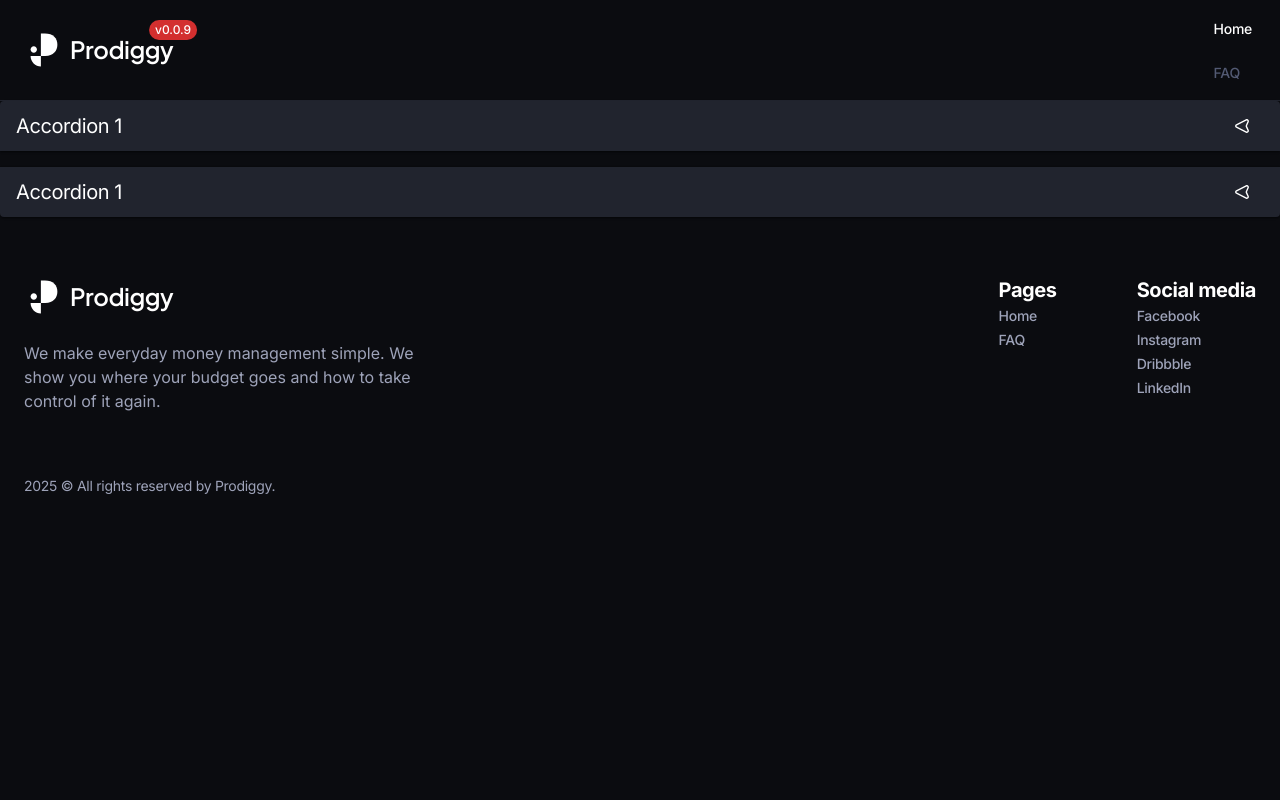
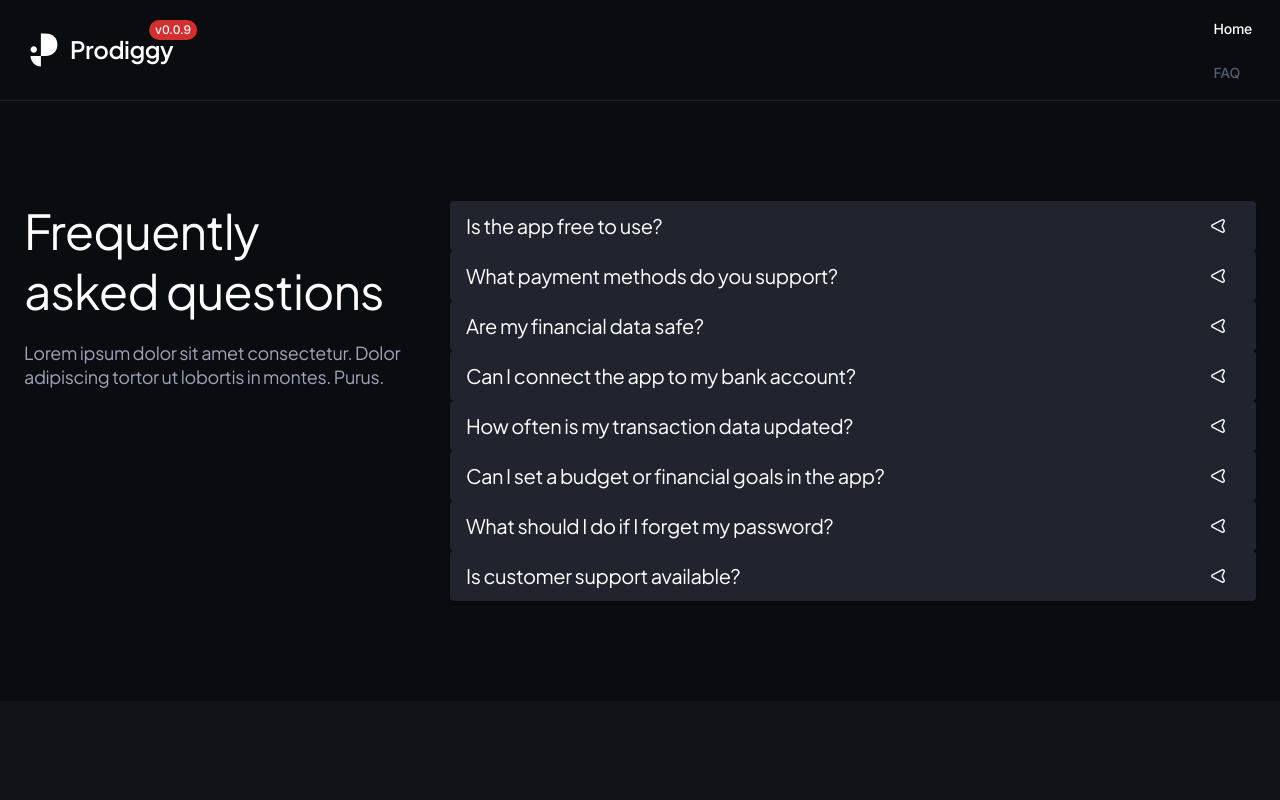
Before and after one commit to dignauts/prodiggy, a Next.js app in the folder next/: page /faq in a window 1280 px wide. Shown: the top 800 px of the page. Built offline with nearby package versions, Linux system fonts and the light colour scheme; what @apollo/client-integration-nextjs, @mui/material-nextjs would draw is missing.

Commit message:
feature: faq section - module

```diff
--- a/next/app/(primary)/faq/page.tsx
+++ b/next/app/(primary)/faq/page.tsx
@@ -1,9 +1,12 @@
-import FaqComponent from '#da/components/main/FaqComponent';
+'use client';
+
+import FaqSectionModule from '#da/modules/sections/FaqSectionModule';
+import GetStartedSectionModule from '#da/modules/sections/GetStartedSectionModule';
 
 const Faq = () => (
   <>
-    <FaqComponent />
-    <FaqComponent />
+    <FaqSectionModule />
+    <GetStartedSectionModule />
   </>
 );
 
--- a/next/components/main/FaqComponent/faq.component.tsx
+++ b/next/components/main/FaqComponent/faq.component.tsx
@@ -1,15 +1,32 @@
 import { Accordion, AccordionDetails, AccordionSummary, Typography } from '@mui/material';
+import clsx from 'clsx';
+import { motion } from 'motion/react';
 import { forwardRef } from 'react';
 
 import ArrowLeftIconComponent from '#da/components/icons/arrowLeftIcon.component';
 import { FAQ_CLASS_NAME, FAQ_COMPONENT_NAME } from '#da/components/main/FaqComponent/faq.constants';
+import { FaqComponentProps } from '#da/components/main/FaqComponent/faq.props';
+import { FONT_WEIGHT } from '#da/theme/constants.theme';
+
 import '#da/components/main/FaqComponent/faq.styles.scss';
 
-const FaqComponent = forwardRef<HTMLDivElement>((props, ref) => (
+const FaqComponent = forwardRef<HTMLDivElement, FaqComponentProps>(({
+  children, className, sx, title
+}, ref) => (
+  <motion.div
+    animate={{ opacity: 1, scale: 1 }}
+    initial={{ opacity: 0, scale: 0.1 }}
+    transition={{
+      duration: 0.45,
+      scale: { type: 'spring', visualDuration: 0.45, bounce: 0.3 }
+    }}
+  >
+
     <Accordion
-    className={FAQ_CLASS_NAME.ROOT}
+      className={clsx(FAQ_CLASS_NAME.ROOT, className)}
       disableGutters
       ref={ref}
+      sx={sx}
       variant='elevation'
     >
       <AccordionSummary
@@ -21,14 +38,21 @@ const FaqComponent = forwardRef<HTMLDivElement>((props, ref) => (
           component="span"
           variant='h5'
         >
-        Accordion 1
+          { title }
         </Typography>
       </AccordionSummary>
       <AccordionDetails className={FAQ_CLASS_NAME.CONTENT}>
-      Lorem ipsum dolor sit amet, consectetur adipiscing elit. Suspendisse
-      malesuada lacus ex, sit amet blandit leo lobortis eget.
+        <Typography
+          color='textSecondary'
+          component="span"
+          fontWeight={FONT_WEIGHT.REGULAR}
+          variant='p2'
+        >
+          { children }
+        </Typography>
       </AccordionDetails>
     </Accordion>
+  </motion.div>
 ));
 
 FaqComponent.displayName = FAQ_COMPONENT_NAME;
--- a/next/components/main/FaqComponent/faq.styles.scss
+++ b/next/components/main/FaqComponent/faq.styles.scss
@@ -2,10 +2,6 @@
 @use '../../../theme/scss/utils.scss';
 
 .DaFaqComponent {
-  &-content {
-    color: var(--mui-palette-text-secondary);
-  }
-
   &-header {
     & .MuiAccordionSummary {
       &-expandIconWrapper {
@@ -23,7 +19,7 @@
   }
 
   &-root {
-    background-color: var(--mui-palette-background-default);
+    background-color: transparent;
     box-shadow: none;
     margin-bottom: utils.spacing(2);
 
--- /dev/null
+++ b/next/fakes/faq.fakes.ts
@@ -0,0 +1,36 @@
+import { FaqProps } from '#da/components/main/FaqComponent/faq.props';
+
+export const faqFakes: FaqProps[] = [
+  {
+    title: 'Is the app free to use?',
+    children: 'Yes, the basic features of the app are completely free. We also offer a premium version with additional features for advanced users.'
+  },
+  {
+    title: 'What payment methods do you support?',
+    children: 'We support payments via credit cards (Visa, MasterCard), BLIK, and bank transfers. Apple Pay and Google Pay will be available soon.'
+  },
+  {
+    title: 'Are my financial data safe?',
+    children: 'Absolutely. Data security is our top priority. We use end-to-end encryption and SSL certificates. Your data is stored in compliance with GDPR standards.'
+  },
+  {
+    title: 'Can I connect the app to my bank account?',
+    children: 'Yes, the app allows integration with most banks operating in Poland via secure APIs.'
+  },
+  {
+    title: 'How often is my transaction data updated?',
+    children: 'Your transaction data is updated in real-time or within a few minutes after a transaction is made.'
+  },
+  {
+    title: 'Can I set a budget or financial goals in the app?',
+    children: 'Yes, you can create budgets and set financial goals to help you manage your money more effectively.'
+  },
+  {
+    title: 'What should I do if I forget my password?',
+    children: 'You can easily reset your password using the "Forgot Password" link on the login page. We will send instructions to your registered email.'
+  },
+  {
+    title: 'Is customer support available?',
+    children: 'Yes, our customer support team is available 24/7 via chat and email to help you with any issues.'
+  }
+];
--- a/next/messages/en.messages.json
+++ b/next/messages/en.messages.json
@@ -7,8 +7,13 @@
   },
   "common": {
     "app_version": "v{version}",
+    "no_results": "No results",
     "pages": "Pages",
     "social_media": "Social media"
+  },
+  "faq_section_module": {
+    "description": "Lorem ipsum dolor sit amet consectetur. Dolor adipiscing tortor ut lobortis in montes. Purus.",
+    "title": "Frequently\nasked questions"
   },
   "get_started_section_module": {
     "description": "Take the first step to growing your business",
--- /dev/null
+++ b/next/modules/sections/FaqSectionModule/faqSection.constants.ts
@@ -0,0 +1,10 @@
+import { defineClassName } from '#da/theme/utils/defineClassName.util';
+
+export const FAQ_SECTION_MODULE_NAME = 'FaqSectionModule';
+
+export const FAQ_SECTION_CLASS_NAME = {
+  EMPTY_LIST: defineClassName(FAQ_SECTION_MODULE_NAME, 'emptyList'),
+  ITEM: defineClassName(FAQ_SECTION_MODULE_NAME, 'item'),
+  LIST: defineClassName(FAQ_SECTION_MODULE_NAME, 'list'),
+  ROOT: defineClassName(FAQ_SECTION_MODULE_NAME)
+};
--- /dev/null
+++ b/next/modules/sections/FaqSectionModule/faqSection.module.tsx
@@ -0,0 +1,40 @@
+import { Typography } from '@mui/material';
+import clsx from 'clsx';
+import { useTranslations } from 'next-intl';
+
+import FaqComponent from '#da/components/main/FaqComponent';
+import SectionComponent from '#da/components/sections/SectionComponent';
+import { faqFakes } from '#da/fakes/faq.fakes';
+import { FAQ_SECTION_CLASS_NAME } from '#da/modules/sections/FaqSectionModule/faqSection.constants';
+
+import '#da/modules/sections/FaqSectionModule/faqSection.styles.scss';
+
+const FaqSectionModule = () => {
+  const t = useTranslations();
+
+  return (
+    <SectionComponent
+      className={FAQ_SECTION_CLASS_NAME.ROOT}
+      description={t('faq_section_module.description')}
+      title={t('faq_section_module.title')}
+    >
+      <ul className={clsx('prodiggy-list--reset', FAQ_SECTION_CLASS_NAME.LIST)}>
+        {
+          faqFakes.length > 0 ? faqFakes.map((faq, index) => (
+            <FaqComponent
+              className={FAQ_SECTION_CLASS_NAME.ITEM}
+              key={`FaqSectionModule-FaqComponent-${faq.title}-${index}`}
+              {...faq}
+            />
+          )) : (
+            <Typography className={FAQ_SECTION_CLASS_NAME.EMPTY_LIST} textAlign="center">
+              { t('common.no_results') }
+            </Typography>
+          )
+        }
+      </ul>
+    </SectionComponent>
+  );
+};
+
+export default FaqSectionModule;
--- /dev/null
+++ b/next/modules/sections/FaqSectionModule/faqSection.styles.scss
@@ -0,0 +1,41 @@
+@use '../../../theme/scss/responsive.scss';
+@use '../../../theme/scss/utils.scss';
+
+.DaFaqSectionModule {
+  &-root {
+    & .DaBaseSectionComponent {
+      &-container {
+        display: grid;
+        gap: utils.spacing(4);
+        grid-template-columns: auto minmax(0, 900px);
+
+        @include responsive.mq(lg) {
+          grid-template-columns: none;
+        }
+      }
+    }
+
+    & .DaBaseSectionHeaderComponent {
+      &-description {
+        margin-top: utils.spacing(2.5);
+      }
+
+      &-root {
+        margin-bottom: 0;
+        max-width: 394px;
+
+        @include responsive.mq(lg, min) {
+          height: min-content;
+          left: 0;
+          position: sticky;
+          text-align: initial;
+          top: 0;
+        }
+      }
+
+      &-title {
+        white-space: pre-line;
+      }
+    }
+  }
+}
--- /dev/null
+++ b/next/modules/sections/FaqSectionModule/index.tsx
@@ -0,0 +1,3 @@
+import FaqSectionModule from '#da/modules/sections/FaqSectionModule/faqSection.module';
+
+export default FaqSectionModule;
--- a/next/theme/typography.theme.ts
+++ b/next/theme/typography.theme.ts
@@ -49,9 +49,16 @@ export const typography: ThemeOptions['typography'] = {
     }
   },
   h5: {
+    fontFamily: 'var(--prodiggy-font-plus-jakarta-sans)',
     fontSize: responsiveFontSize(20),
     letterSpacing: letterSpacing({ percent: -2 }),
-    lineHeight: '130%'
+    lineHeight: '130%',
+    [mediaQuery({ breakpoint: 'md' })]: {
+      fontSize: responsiveFontSize(18)
+    },
+    [mediaQuery({ breakpoint: 'sm' })]: {
+      fontSize: responsiveFontSize(16)
+    }
   },
   p2: {
     fontSize: responsiveFontSize(18),
@@ -59,6 +66,9 @@ export const typography: ThemeOptions['typography'] = {
     lineHeight: '135%',
     [mediaQuery({ breakpoint: 'md' })]: {
       fontSize: responsiveFontSize(16)
+    },
+    [mediaQuery({ breakpoint: 'sm' })]: {
+      fontSize: responsiveFontSize(14)
     }
   },
   p3: {
```
Also changed, not shown: next/components/main/FaqComponent/faq.props.ts (added, +8 -0 lines). Lines whose indentation alone changed are shown as unchanged.
